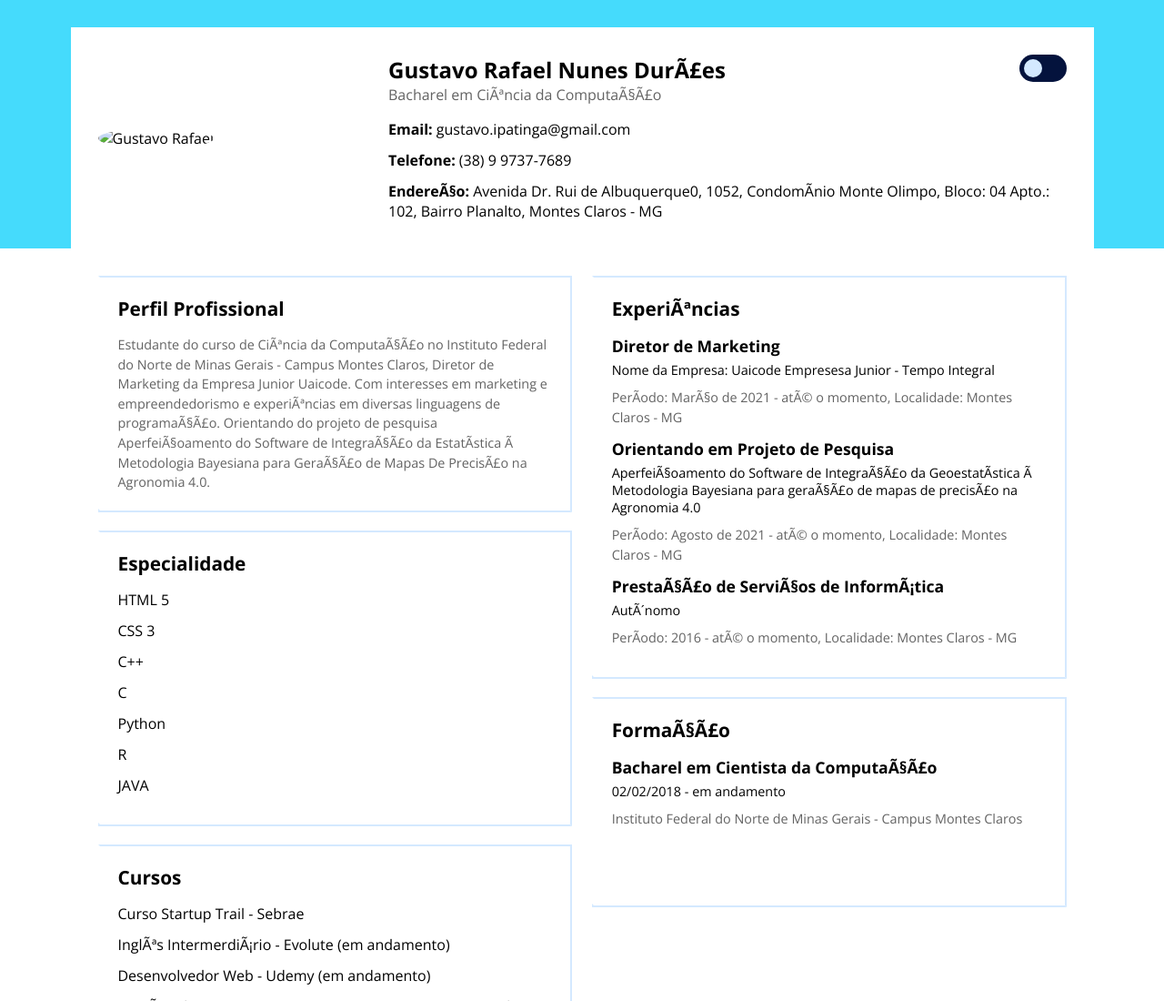
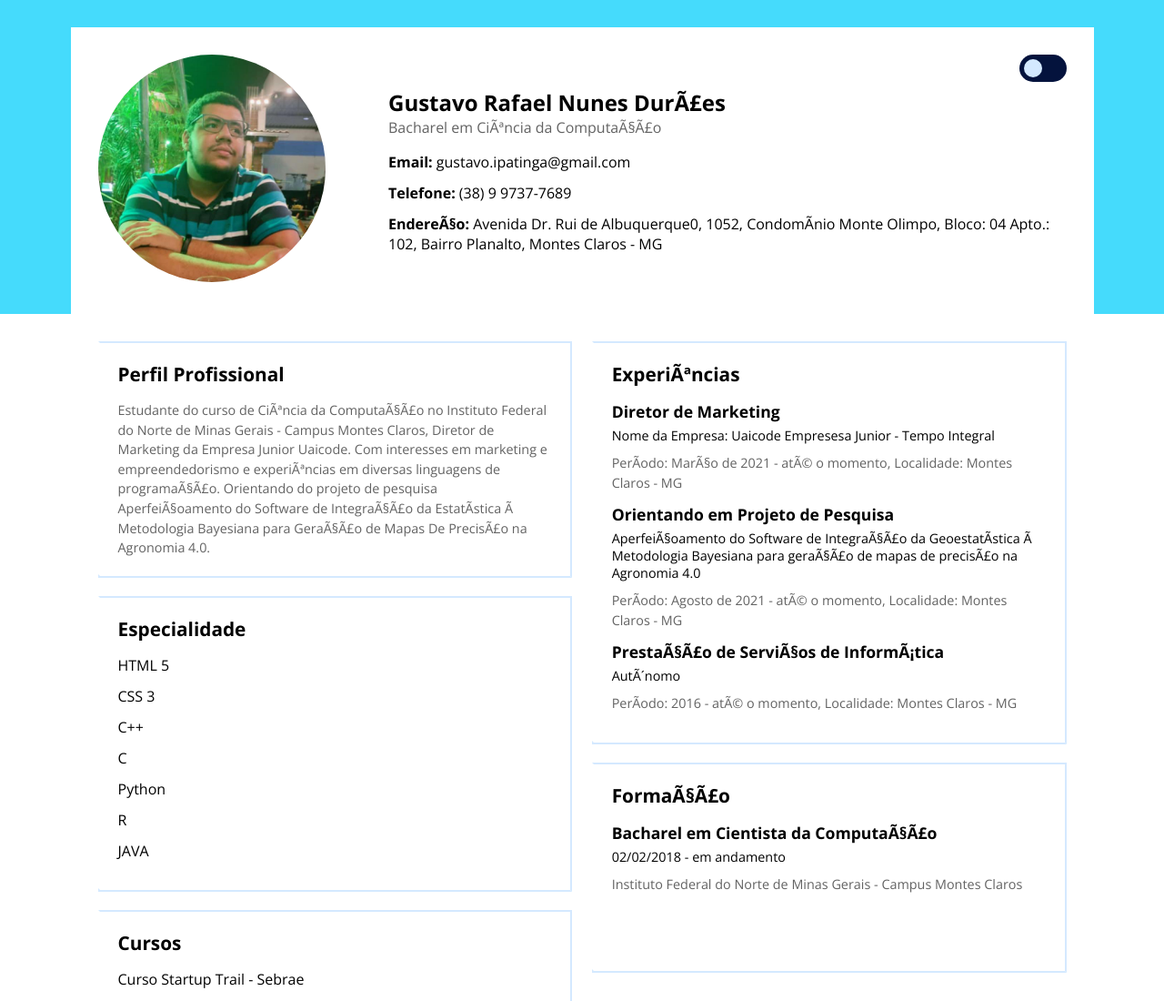
Before and after one commit to Gustavornd/Portifolio, a plain HTML site: page index.html in a window 1280 px wide. Shown: the top 1100 px of the page at 91% size. Drawn offline with nearby package versions, Linux system fonts and the light colour scheme.

Commit message:
Update index.html

```diff
--- a/index.html
+++ b/index.html
@@ -27,7 +27,7 @@
                         <!-- CAIXA DA FOTO DE PERFIL-->
                         <div class="coluna coluna-esquerda">
                             <figure>
-                                <img src="/assets/img/me.png" alt="Gustavo Rafael">
+                                <img src="/assets/img/FotoPerfil.png" alt="Gustavo Rafael">
                                 <figcaption class="hidden">Gustavo Rafael</figcaption>
                             </figure>
                         </div>
```
